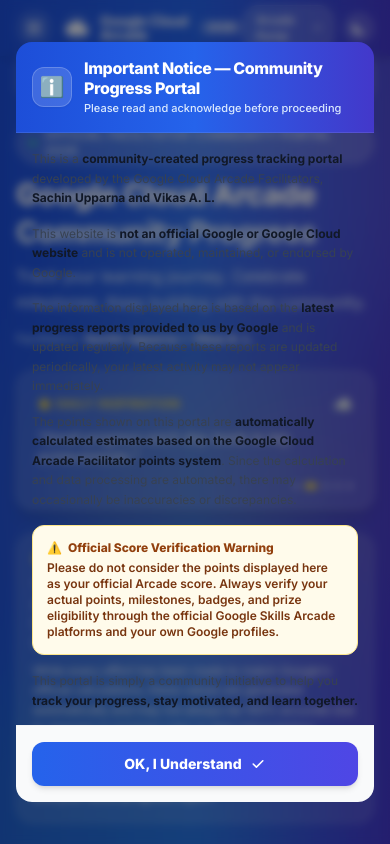
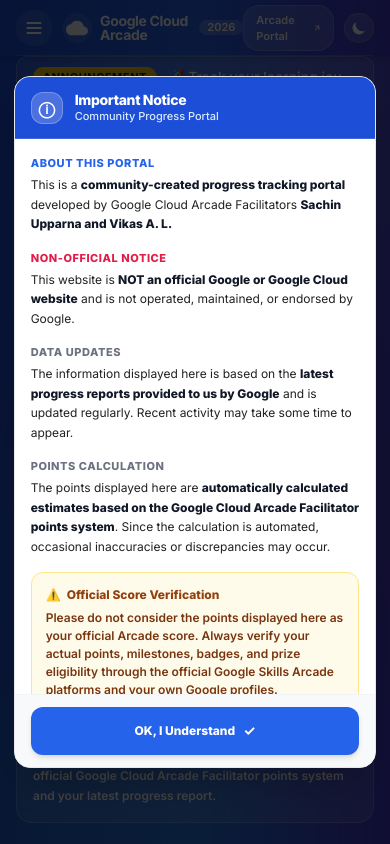
Before and after one commit to sachin-upparna/Google-Cloud-Aracade-2026, a React (Vite) app: page / in a window 390 px wide. Shown: the top 844 px of the page. Built offline with nearby package versions, Linux system fonts and the light colour scheme.

Commit message:
Rebuild Mandatory Disclaimer Modal with 100% solid opaque background and body scroll lock

```diff
--- a/src/components/MandatoryDisclaimerModal.jsx
+++ b/src/components/MandatoryDisclaimerModal.jsx
@@ -1,95 +1,180 @@
 /**
  * MandatoryDisclaimerModal.jsx
- * Mandatory community disclaimer modal displayed on every page load/refresh.
- * Rules:
- * - Cannot be dismissed by clicking outside, pressing Escape, or via close button.
- * - Requires explicit click on "OK, I Understand".
- * - Always shows on fresh page load (no persistent storage).
+ * Standalone, 100% SOLID OPAQUE Community Disclaimer Modal.
+ * Guaranteed zero transparency, page scroll locking, fixed header & footer,
+ * and flawless responsiveness on mobile (320px+) and desktop (650-700px).
  */
 
-import React, { useState } from 'react';
-import Modal from 'react-modal';
-
-Modal.setAppElement('#root');
+import React, { useState, useEffect } from 'react';
+import { useApp } from '../context/AppContext';
 
 export default function MandatoryDisclaimerModal() {
   const [isOpen, setIsOpen] = useState(true);
+  const { darkMode } = useApp();
+
+  // 🔒 Lock page body scroll while modal is open
+  useEffect(() => {
+    if (isOpen) {
+      document.body.style.overflow = 'hidden';
+    } else {
+      document.body.style.overflow = '';
+    }
+    return () => {
+      document.body.style.overflow = '';
+    };
+  }, [isOpen]);
+
+  if (!isOpen) return null;
 
   const handleAcknowledge = () => {
     setIsOpen(false);
   };
 
   return (
-    <Modal
-      isOpen={isOpen}
-      onRequestClose={() => {}} // Disallow closing via backdrop or Esc key
-      shouldCloseOnOverlayClick={false}
-      shouldCloseOnEsc={false}
-      ariaHideApp={false}
-      className="card max-w-xl w-[92%] sm:w-full mx-auto my-auto p-0 overflow-hidden rounded-2xl shadow-2xl border border-gray-200 dark:border-gray-800 bg-white dark:bg-gray-900 focus:outline-none max-h-[90vh] flex flex-col"
-      overlayClassName="fixed inset-0 bg-black/75 backdrop-blur-sm z-[9999] flex items-center justify-center p-4 overflow-y-auto"
+    /*
+      1. DARK SEMI-TRANSPARENT BACKDROP OVERLAY (z-index: 999999)
+      Website behind is dimmed by overlay, but modal itself is 100% SOLID OPAQUE.
+    */
+    <div
+      className="fixed inset-0 z-[999999] flex items-center justify-center p-3 sm:p-5 overflow-hidden"
+      style={{
+        backgroundColor: 'rgba(0, 0, 0, 0.75)',
+        backdropFilter: 'none',
+        WebkitBackdropFilter: 'none',
+      }}
     >
-      {/* Header Banner */}
-      <div className="bg-gradient-to-r from-blue-700 via-blue-600 to-indigo-700 p-4 sm:p-5 text-white flex items-center gap-3 border-b border-white/10">
-        <div className="w-10 h-10 rounded-xl bg-white/15 flex items-center justify-center text-xl flex-shrink-0 shadow-sm border border-white/20">
-          ℹ️
+      {/*
+        2. SOLID 100% OPAQUE DISCLAIMER MODAL CONTAINER (z-index: 1000000)
+        CRITICAL: 100% SOLID OPAQUE BACKGROUND COLOR (#ffffff for light, #1c1f26 for dark).
+        NO TRANSPARENCY, NO RGBA ON MODAL, NO GLASSMORPHISM, NO BACKDROP-FILTER!
+      */}
+      <div
+        className={`w-[93vw] sm:w-full max-w-[700px] max-h-[82vh] sm:max-h-[78vh] my-auto rounded-2xl shadow-2xl flex flex-col overflow-hidden transition-colors border ${
+          darkMode
+            ? 'bg-[#1c1f26] text-gray-100 border-gray-800 shadow-black/90'
+            : 'bg-white text-gray-900 border-gray-200 shadow-2xl'
+        }`}
+        style={{
+          backgroundColor: darkMode ? '#1c1f26' : '#ffffff',
+          opacity: 1,
+          backdropFilter: 'none',
+          WebkitBackdropFilter: 'none',
+        }}
+      >
+        {/* HEADER (FIXED & 100% SOLID) */}
+        <div
+          className="px-4 py-3.5 sm:px-6 sm:py-4 border-b text-white flex items-center gap-3 flex-shrink-0"
+          style={{
+            backgroundColor: '#1d4ed8', // 100% Solid Blue (blue-700)
+            borderColor: 'rgba(255, 255, 255, 0.15)',
+          }}
+        >
+          <div className="w-8 h-8 sm:w-9 sm:h-9 rounded-xl bg-white/20 flex items-center justify-center text-base sm:text-lg font-bold flex-shrink-0 border border-white/25 text-white">
+            ⓘ
           </div>
-        <div>
-          <h2 className="text-base sm:text-lg font-extrabold tracking-tight leading-tight">
-            Important Notice — Community Progress Portal
+          <div className="min-w-0 flex-1">
+            <h2 className="text-sm sm:text-base font-extrabold tracking-tight leading-tight text-white">
+              Important Notice
             </h2>
-          <p className="text-2xs text-blue-100 font-medium mt-0.5">
-            Please read and acknowledge before proceeding
+            <p className="text-2xs sm:text-xs text-blue-100 font-medium">
+              Community Progress Portal
             </p>
           </div>
         </div>
 
-      {/* Body Content */}
-      <div className="p-4 sm:p-6 space-y-4 overflow-y-auto text-xs sm:text-sm text-gray-700 dark:text-gray-300 leading-relaxed flex-1">
+        {/* MIDDLE CONTENT SECTION (SCROLLABLE & 100% SOLID) */}
+        <div
+          className="p-4 sm:p-6 space-y-4 overflow-y-auto text-xs sm:text-sm leading-relaxed flex-1"
+          style={{
+            backgroundColor: darkMode ? '#1c1f26' : '#ffffff',
+            color: darkMode ? '#e8eaed' : '#202124',
+          }}
+        >
+          {/* About This Portal */}
+          <div className="space-y-1">
+            <h3 className="font-extrabold text-2xs uppercase tracking-wider text-blue-600 dark:text-blue-400">
+              About This Portal
+            </h3>
             <p>
-          This is a <strong className="text-gray-900 dark:text-white font-bold">community-created progress tracking portal</strong> developed by the Google Cloud Arcade Facilitators, <strong className="text-gray-900 dark:text-white font-bold">Sachin Upparna and Vikas A. L.</strong>
+              This is a <strong className="font-extrabold text-gray-900 dark:text-white">community-created progress tracking portal</strong> developed by Google Cloud Arcade Facilitators <strong className="font-extrabold text-gray-900 dark:text-white">Sachin Upparna and Vikas A. L.</strong>
             </p>
+          </div>
 
+          {/* Non-Official Notice */}
+          <div className="space-y-1">
+            <h3 className="font-extrabold text-2xs uppercase tracking-wider text-rose-600 dark:text-rose-400">
+              Non-Official Notice
+            </h3>
             <p>
-          This website is <strong className="text-gray-900 dark:text-white font-bold">not an official Google or Google Cloud website</strong> and is not operated, maintained, or endorsed by Google.
+              This website is <strong className="font-extrabold text-gray-900 dark:text-white">NOT an official Google or Google Cloud website</strong> and is not operated, maintained, or endorsed by Google.
             </p>
+          </div>
 
+          {/* Data Updates */}
+          <div className="space-y-1">
+            <h3 className="font-extrabold text-2xs uppercase tracking-wider text-gray-500 dark:text-gray-400">
+              Data Updates
+            </h3>
             <p>
-          The information displayed here is based on the <strong className="text-gray-900 dark:text-white font-bold">latest progress reports provided to us by Google</strong> and is updated regularly. Because these reports are updated periodically, your latest activity may not appear immediately.
+              The information displayed here is based on the <strong className="font-extrabold text-gray-900 dark:text-white">latest progress reports provided to us by Google</strong> and is updated regularly. Recent activity may take some time to appear.
             </p>
+          </div>
 
+          {/* Points Calculation */}
+          <div className="space-y-1">
+            <h3 className="font-extrabold text-2xs uppercase tracking-wider text-gray-500 dark:text-gray-400">
+              Points Calculation
+            </h3>
             <p>
-          The points shown on this portal are <strong className="text-gray-900 dark:text-white font-bold">automatically calculated estimates based on the Google Cloud Arcade Facilitator points system</strong>. Since the calculation and data processing are automated, there may occasionally be inaccuracies or discrepancies.
+              The points displayed here are <strong className="font-extrabold text-gray-900 dark:text-white">automatically calculated estimates based on the Google Cloud Arcade Facilitator points system</strong>. Since the calculation is automated, occasional inaccuracies or discrepancies may occur.
             </p>
+          </div>
 
-        {/* Warning Callout Box */}
-        <div className="p-3.5 sm:p-4 rounded-xl bg-amber-50 dark:bg-amber-950/40 border border-amber-200 dark:border-amber-800/80 text-amber-900 dark:text-amber-200 space-y-1 text-xs sm:text-xs">
+          {/* Official Score Verification Warning Box */}
+          <div
+            className={`p-3.5 sm:p-4 rounded-xl border space-y-1.5 text-xs ${
+              darkMode
+                ? 'bg-[#28251e] border-amber-800/80 text-amber-200'
+                : 'bg-amber-50 border-amber-200 text-amber-900'
+            }`}
+            style={{
+              backgroundColor: darkMode ? '#28251e' : '#fffbeb',
+            }}
+          >
             <p className="font-extrabold flex items-center gap-1.5 text-amber-800 dark:text-amber-300">
               <span>⚠️</span>
-            <span>Official Score Verification Warning</span>
+              <span>Official Score Verification</span>
             </p>
-          <p className="font-semibold">
+            <p className="font-semibold leading-normal">
               Please do not consider the points displayed here as your official Arcade score. Always verify your actual points, milestones, badges, and prize eligibility through the official Google Skills Arcade platforms and your own Google profiles.
             </p>
           </div>
-
-        <p>
-          This portal is simply a community initiative to help you <strong className="text-gray-900 dark:text-white font-bold">track your progress, stay motivated, and learn together.</strong>
-        </p>
         </div>
 
-      {/* Footer Action Button */}
-      <div className="p-4 sm:p-5 bg-gray-50 dark:bg-gray-800/40 border-t border-gray-100 dark:border-gray-800 flex justify-end">
+        {/* FOOTER (FIXED & 100% SOLID WITH ALWAYS-VISIBLE BUTTON) */}
+        <div
+          className={`px-4 py-3 sm:px-6 sm:py-4 border-t flex-shrink-0 flex items-center justify-center ${
+            darkMode
+              ? 'bg-[#14161b] border-gray-800'
+              : 'bg-gray-50 border-gray-100'
+          }`}
+          style={{
+            backgroundColor: darkMode ? '#14161b' : '#f8f9fa',
+          }}
+        >
           <button
             onClick={handleAcknowledge}
-          className="w-full sm:w-auto px-6 py-3 rounded-xl bg-gradient-to-r from-blue-600 to-indigo-600 hover:from-blue-700 hover:to-indigo-700 text-white font-extrabold text-sm shadow-md hover:shadow-lg transition-all active:scale-[0.98] flex items-center justify-center gap-2"
+            className="w-full sm:w-[90%] min-h-[48px] px-6 py-3 rounded-xl bg-blue-600 hover:bg-blue-700 active:bg-blue-800 text-white font-extrabold text-xs sm:text-sm shadow-md hover:shadow-lg transition-all flex items-center justify-center gap-2 cursor-pointer"
+            style={{
+              backgroundColor: '#2563eb',
+              color: '#ffffff',
+            }}
           >
             <span>OK, I Understand</span>
-          <svg className="w-4 h-4" viewBox="0 0 20 20" fill="currentColor">
-            <path fillRule="evenodd" d="M16.707 5.293a1 1 0 010 1.414l-8 8a1 1 0 01-1.414 0l-4-4a1 1 0 011.414-1.414L8 12.586l7.293-7.293a1 1 0 011.414 0z" clipRule="evenodd" />
-          </svg>
+            <span className="text-sm font-bold">✓</span>
           </button>
         </div>
-    </Modal>
+      </div>
+    </div>
   );
 }
```
Lines whose indentation alone changed are shown as unchanged.
